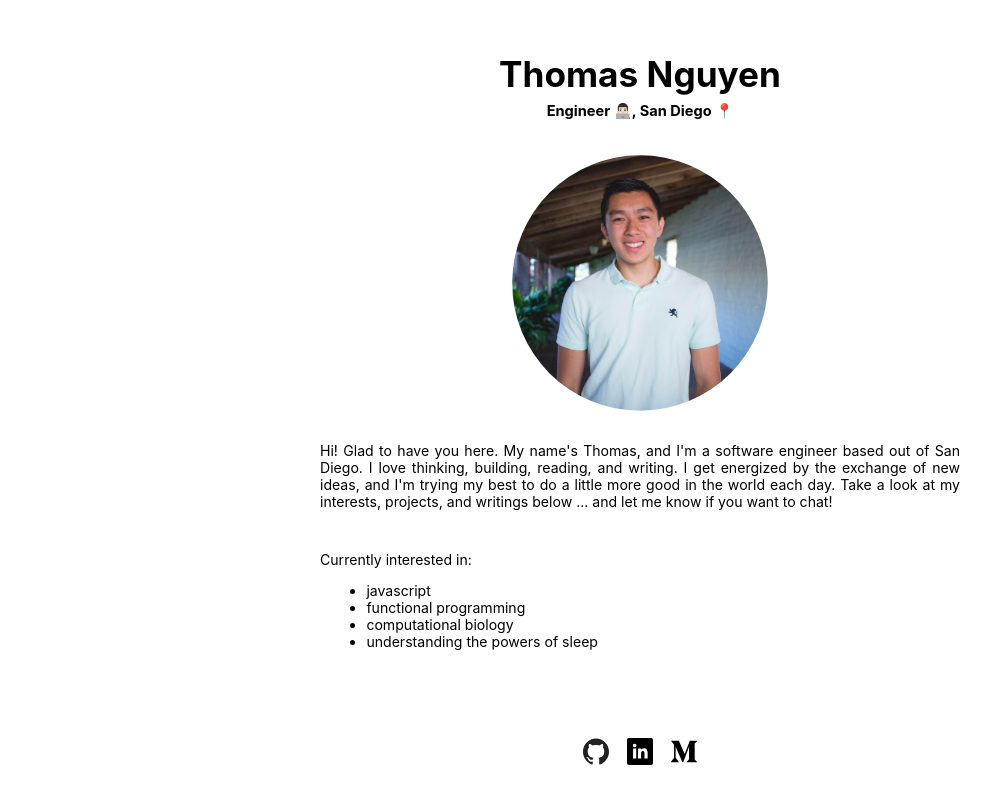
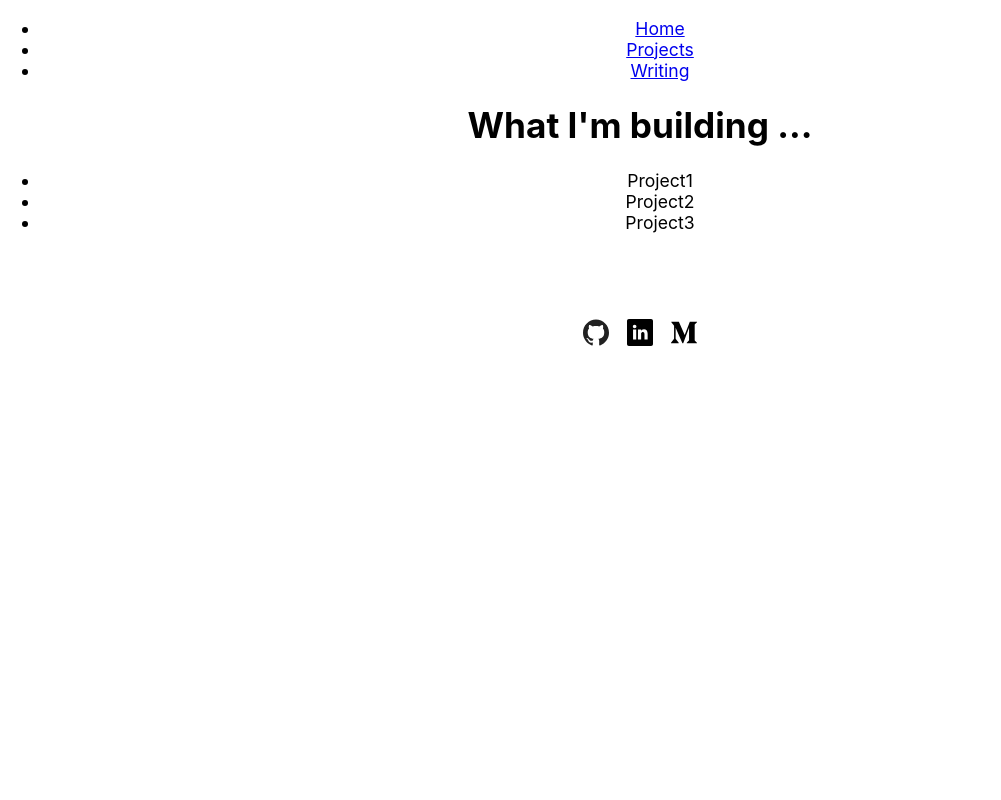
Before and after one commit to thomasvn/thomasvn.dev, a React (Create React App) app: page /projects in a window 1280 px wide. Shown: the whole page, without its empty margins (0-1001 px from the left). Built offline with nearby package versions, Linux system fonts and the light colour scheme.

Commit message:
Introduction of React Router

```diff
--- a/package.json
+++ b/package.json
@@ -8,6 +8,7 @@
     "@testing-library/user-event": "^7.2.1",
     "react": "^16.13.1",
     "react-dom": "^16.13.1",
+    "react-router-dom": "^5.2.0",
     "react-scripts": "3.4.1"
   },
   "scripts": {
--- a/src/App.js
+++ b/src/App.js
@@ -1,16 +1,39 @@
 import React from 'react';
+import {
+  BrowserRouter as Router,
+  Switch,
+  Route,
+  Link
+} from 'react-router-dom';
+
 import './App.css';
-
 import AboutMe from './components/AboutMe'
-// import Projects from './components/Projects'
-// import Writing from './components/Writing'
+import Projects from './components/Projects'
+import Writing from './components/Writing'
 import Footer from './components/Footer'
+import Nav from './components/Nav'
 
 function App() {
   return (
-    <div className="App">
-      <AboutMe></AboutMe>
-      <Footer></Footer>
+    <div className='App'>
+      <Router>
+
+        <Switch>
+          <Route exact path='/'>
+            <AboutMe/>
+          </Route>
+          <Route path='/projects'>
+            <Nav/>
+            <Projects/>
+          </Route>
+          <Route path='/writing'>
+            <Nav/>
+            <Writing/>
+          </Route>
+        </Switch>
+
+        <Footer/>
+      </Router>
     </div>
   );
 }
--- /dev/null
+++ b/src/components/Nav.js
@@ -0,0 +1,29 @@
+import React from 'react';
+import {
+  BrowserRouter as Router,
+  Switch,
+  Route,
+  Link
+} from 'react-router-dom';
+
+class Nav extends React.Component {
+  render() {
+    return (
+      <div className="Nav">
+        <ul>
+          <li>
+            <Link to='/'>Home</Link>
+          </li>
+          <li>
+            <Link to='/projects'>Projects</Link>
+          </li>
+          <li>
+            <Link to='/writing'>Writing</Link>
+          </li>
+        </ul>
+      </div>
+    );
+  }
+}
+
+export default Nav;
```
Also changed, not shown: 1 other file (tests, documents, lock files or other folders).
